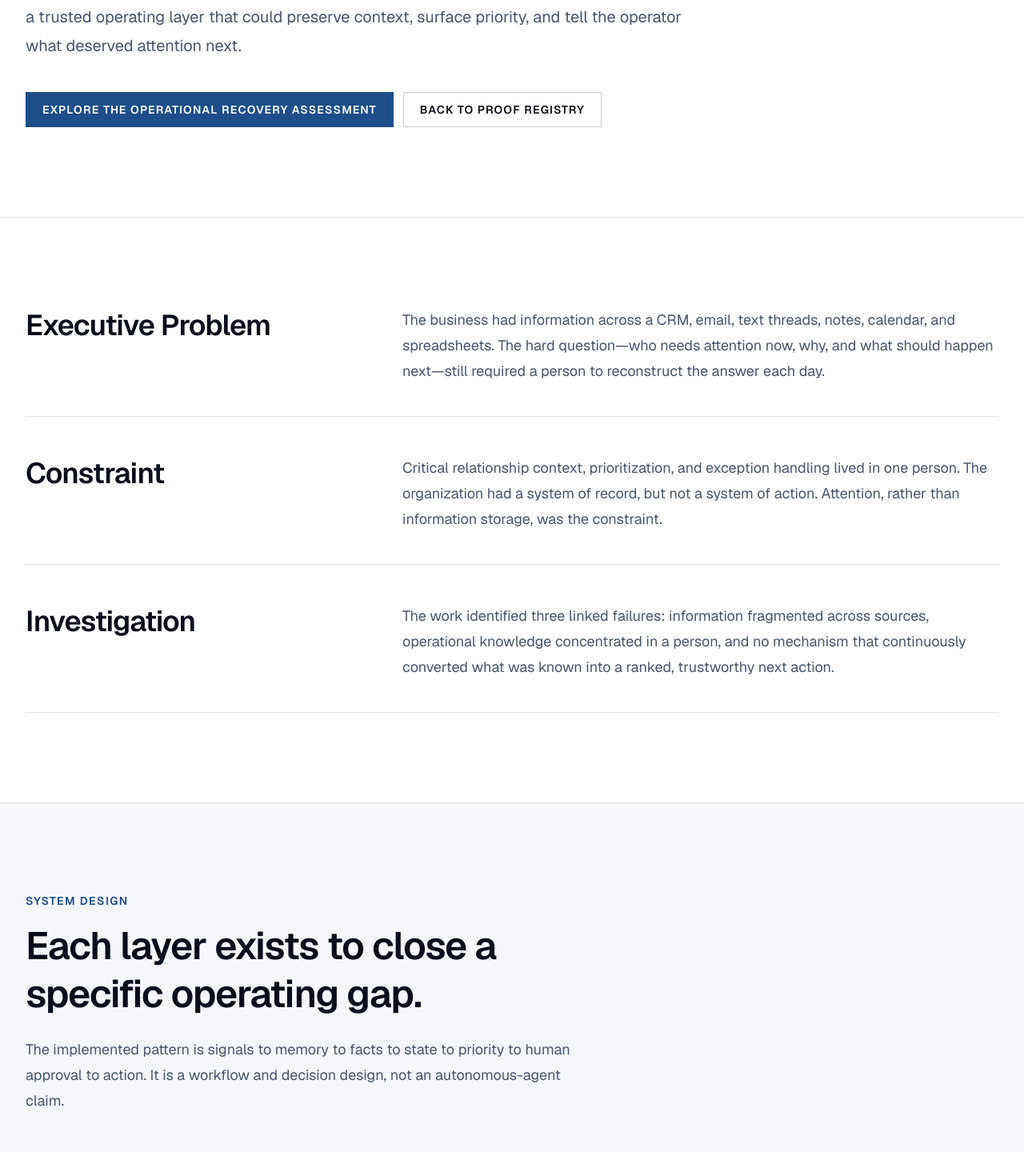
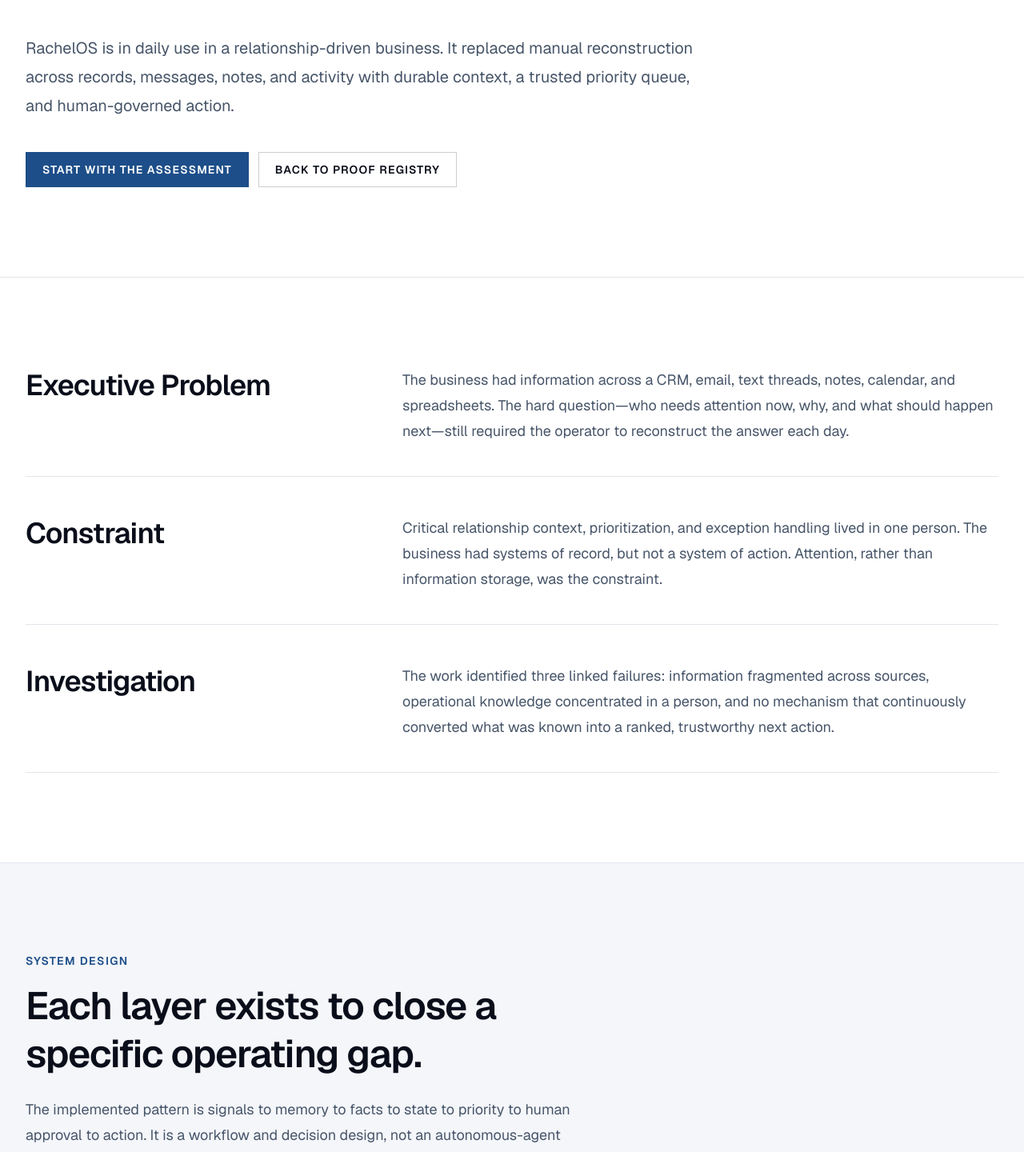
Before and after one commit to tkovalsky/tko-solutions, a Next.js app: page /proof/rachelos in a window 1280 px wide. Shown: the part 524-1964 px from the top of the page at 80% size. Built offline with nearby package versions, Linux system fonts and the light colour scheme; no server answers.

Commit message:
Strengthen RachelOS direct proof positioning

```diff
--- a/src/app/proof/rachelos/page.tsx
+++ b/src/app/proof/rachelos/page.tsx
@@ -8,12 +8,12 @@
 import { absoluteUrl } from "@/lib/site";
 
 export const metadata: Metadata = {
-  title: "RachelOS: Operational Memory to Governed Action",
+  title: "RachelOS: A Founder-Built System of Action",
   description:
-    "RachelOS is TKO's direct built-system proof: relationship memory, governed facts, a canonical next-action queue, human approval, and operational health visibility.",
+    "Inspect RachelOS, TKO's founder-built system in daily use for relationship memory, governed facts, trusted next actions, human approval, and operational health visibility.",
   alternates: { canonical: "/proof/rachelos" },
   openGraph: {
-    title: "RachelOS: Operational Memory to Governed Action",
+    title: "RachelOS: A Founder-Built System of Action",
     description:
       "Evidence-backed proof of a system that turns fragmented relationship signals into governed next actions.",
     url: absoluteUrl("/proof/rachelos"),
@@ -77,7 +77,7 @@
         data={{
           "@context": "https://schema.org",
           "@type": "Article",
-          headline: "RachelOS: Operational Memory to Governed Action",
+          headline: "RachelOS: A Founder-Built System of Action",
           description:
             "Evidence-backed account of a system that turns fragmented relationship signals into governed next actions.",
           url: absoluteUrl("/proof/rachelos"),
@@ -86,10 +86,10 @@
       />
       <PageHero
         eyebrow="Built System / Direct Proof"
-        title="RachelOS turned operational knowledge into a system of action."
-        description="A relationship-driven business had records, messages, notes, and activity. What it lacked was a trusted operating layer that could preserve context, surface priority, and tell the operator what deserved attention next."
+        title="A founder-built system that turns relationship knowledge into today's work."
+        description="RachelOS is in daily use in a relationship-driven business. It replaced manual reconstruction across records, messages, notes, and activity with durable context, a trusted priority queue, and human-governed action."
         primaryHref="/assessment"
-        primaryLabel="Explore the Operational Recovery Assessment"
+        primaryLabel="Start with the assessment"
         secondaryHref="/proof"
         secondaryLabel="Back to proof registry"
       />
@@ -98,11 +98,11 @@
         <div className="space-y-12">
           <ProofSection
             title="Executive Problem"
-            body="The business had information across a CRM, email, text threads, notes, calendar, and spreadsheets. The hard question—who needs attention now, why, and what should happen next—still required a person to reconstruct the answer each day."
+            body="The business had information across a CRM, email, text threads, notes, calendar, and spreadsheets. The hard question—who needs attention now, why, and what should happen next—still required the operator to reconstruct the answer each day."
           />
           <ProofSection
             title="Constraint"
-            body="Critical relationship context, prioritization, and exception handling lived in one person. The organization had a system of record, but not a system of action. Attention, rather than information storage, was the constraint."
+            body="Critical relationship context, prioritization, and exception handling lived in one person. The business had systems of record, but not a system of action. Attention, rather than information storage, was the constraint."
           />
           <ProofSection
             title="Investigation"
@@ -115,7 +115,7 @@
         <SectionHeader
           eyebrow="System Design"
           title="Each layer exists to close a specific operating gap."
-          description="The implemented pattern is signals to memory to facts to state to priority to human approval to action. It is a workflow and decision design, not an autonomous-agent claim."
+          description="The implemented pattern is signals to memory to facts to state to priority to human approval to action. It is a workflow and decision design, not an autonomous-agent claim or a real-estate software offer."
         />
         <div className="mt-12 grid gap-4 md:grid-cols-2">
           {systemLayers.map((layer) => (
@@ -130,7 +130,7 @@
       <Section>
         <ProofSection
           title="Current State"
-          body="RachelOS has implemented lead capture reliability, relationship updates, source-aware fact extraction, journey and relationship state, intelligence-gap detection, a canonical next-action queue, a daily action engine, approval-gated outreach drafting, content workflow controls, referral handling, and operational health checks. The implementation evidence is code-, schema-, route-, and documentation-backed."
+          body="RachelOS has implemented lead capture reliability, relationship updates, source-aware fact extraction, journey and relationship state, intelligence-gap detection, a canonical next-action queue, a daily action engine, approval-gated outreach drafting, content workflow controls, referral handling, and operational health checks. The evidence is code-, schema-, route-, and documentation-backed."
         />
       </Section>
 
@@ -139,15 +139,15 @@
           <div>
             <SectionHeader
               eyebrow="What It Proves"
-              title="The operating layer can be built."
+              title="A working decision system can be built and operated."
               description="RachelOS demonstrates that fragmented signals can become durable operational memory, source-aware facts, a prioritized action queue, and human-governed execution in a live operating environment."
             />
           </div>
           <div>
             <SectionHeader
               eyebrow="What It Does Not Yet Prove"
-              title="The limits are part of the evidence."
-              description="RachelOS does not provide a published revenue, conversion, ROI, or adoption result. Behavioral engagement is only partially consumed; outcome attribution, reporting, and referral close-loop measurement remain incomplete. It is not a healthcare product or proof of healthcare compliance."
+              title="Capability proof is not commercial outcome proof."
+              description="RachelOS does not provide a published revenue, conversion, ROI, or adoption result. Outcome attribution, reporting, and referral close-loop measurement remain incomplete. It is not a healthcare product or proof of healthcare compliance."
             />
           </div>
         </div>
```
